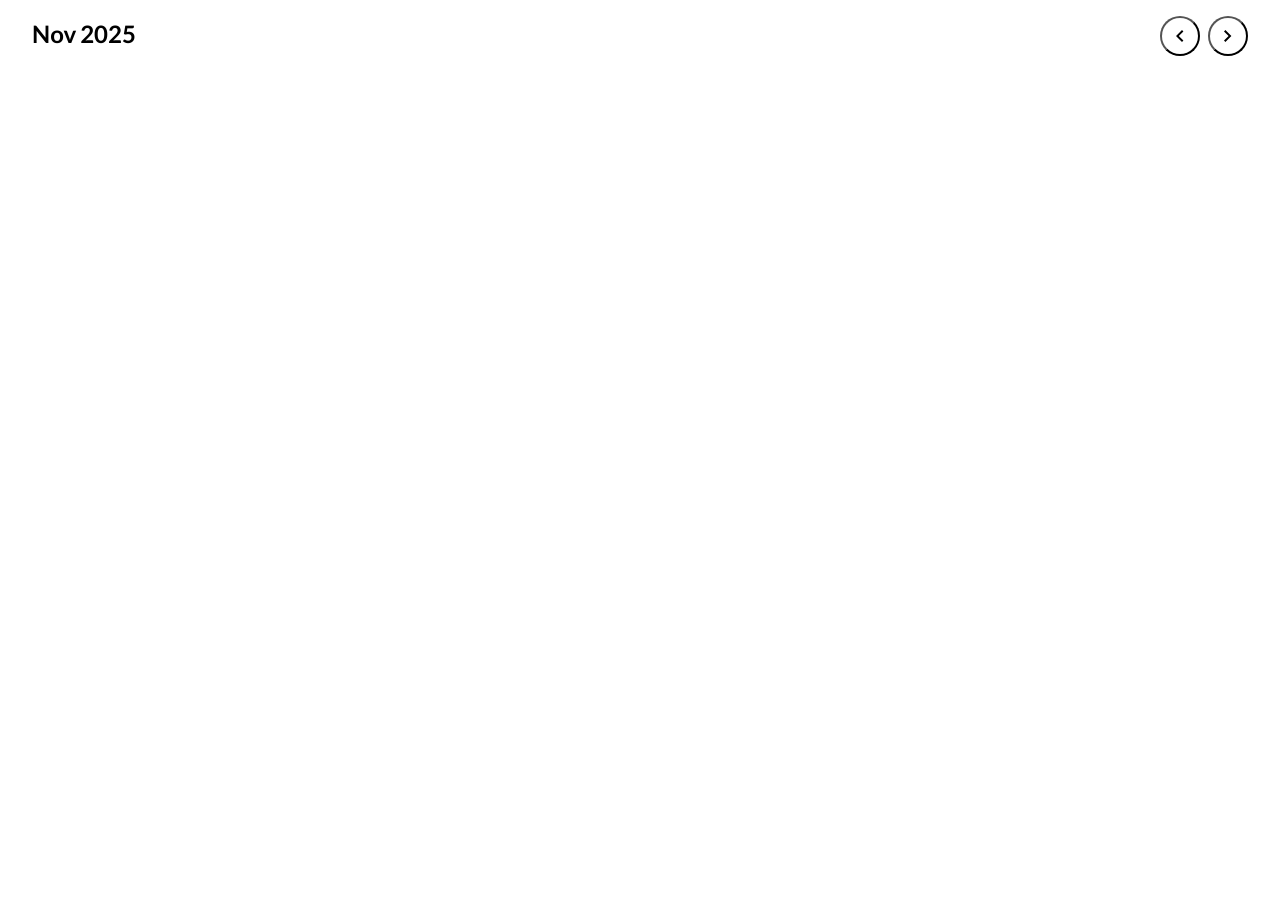
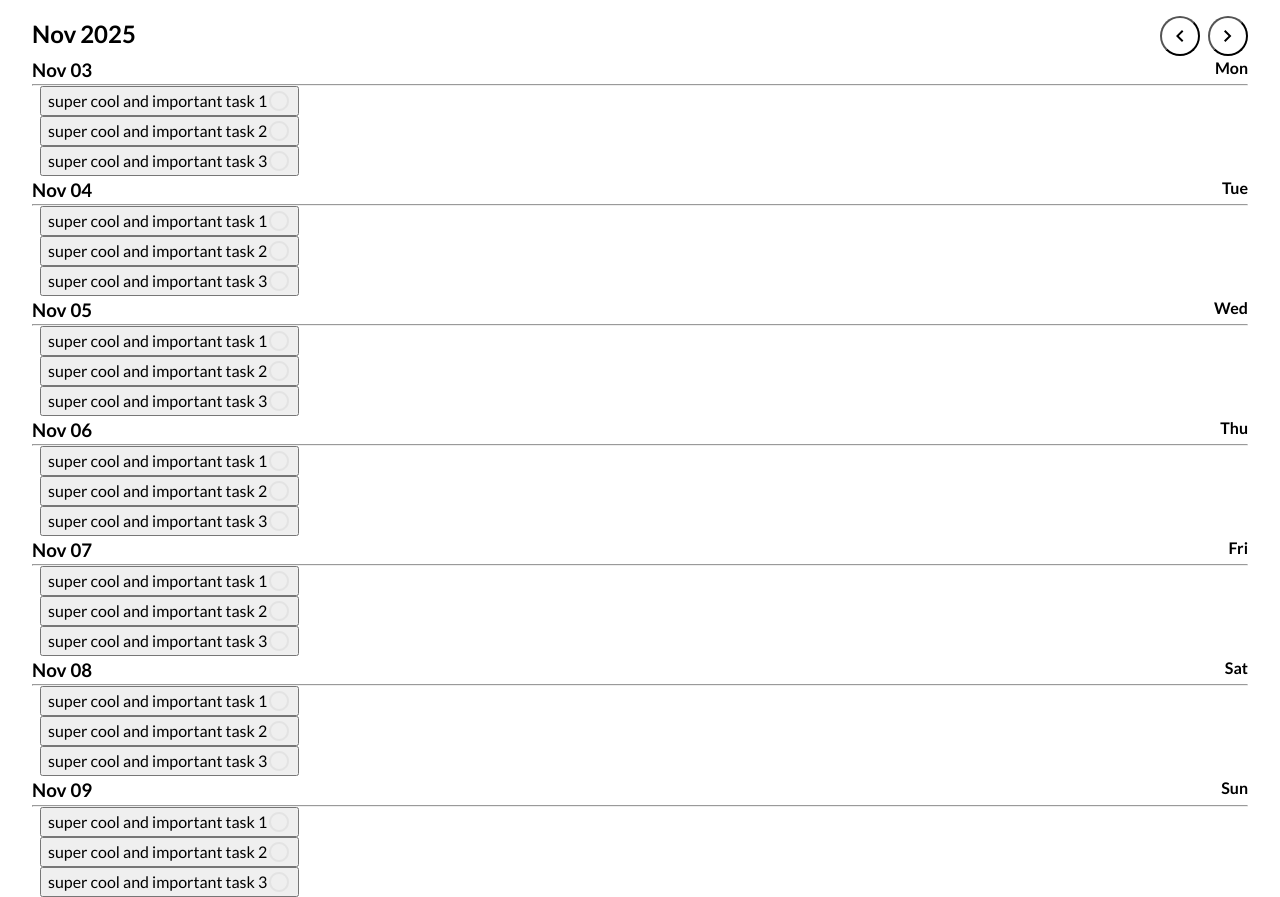
Before and after one commit to darbata/planner, a React (Vite) app: page / in a window 1280 px wide. Before the commit the page ends 800 px from the top, so only its background shows below. Built offline with nearby package versions, Linux system fonts and the light colour scheme.

Commit message:
Task list now droppable, task items now draggable, now possible to move task item to other task list

```diff
--- a/src/planner/Day.tsx
+++ b/src/planner/Day.tsx
@@ -1,23 +1,29 @@
 import './styles/day.css'
 import {TaskList} from "./TaskList.tsx";
+import type {taskModel} from "../services/firebase/taskModel.ts";
 
-type props = {
-    date: Date
-}
+export function Day({date, tasks} : {
+    date : string,
+    tasks: taskModel[]
+}) {
 
-export function Day({date} : props) {
+    if (tasks === undefined) {
+        return <div>Loading...</div>
+    }
+
+
     return (
         <div className={"day"}>
             <div className={"day__header"}>
                 <div className="day__date">
-                    <h3 className={"day__date"}>{date.getDate()}</h3>
-                    <h3 className={"day__month"}>{date.toLocaleString('default', {month: 'short'})}</h3>
+                    <h3 className={"day__date"}>{date.split(' ')[1]}</h3>
+                    <h3 className={"day__month"}>{date.split(' ')[2]}</h3>
                 </div>
-                <h4 className={"day__weekday"}>{date.toLocaleString('default', {weekday: 'short'})}</h4>
+                <h4 className={"day__weekday"}>{date.split(' ')[0]}</h4>
             </div>
             <hr/>
             <div className={"day__task_list"}>
-                <TaskList />
+                <TaskList date={date} tasks={tasks}/>
             </div>
         </div>
     )
--- a/src/planner/Planner.tsx
+++ b/src/planner/Planner.tsx
@@ -1,6 +1,6 @@
-import {Day} from "./Day.tsx";
-import {type ReactNode, useEffect, useState} from "react";
+import {useEffect, useState} from "react";
 import "./styles/planner.css"
+import {WeeklyView} from "./WeeklyView.tsx";
 
 function addDays(date : Date, days :number) : Date {
     const result = new Date(date);
@@ -54,6 +54,7 @@ export function Planner() {
                     </button>
                 </div>
             </div>
+            <WeeklyView dates={visibleDates}/>
         </section>
     )
 }
--- a/src/planner/Task.tsx
+++ b/src/planner/Task.tsx
@@ -1,29 +1,43 @@
 import './styles/task.css'
 import {useState} from "react";
+import {useDraggable} from "@dnd-kit/core";
+import * as React from "react";
 
-type TaskProps = {
+
+
+export function Task({id, description, isComplete} : {
+    id: number,
     description: string,
-    isComplete?: boolean
-}
-
-export function Task({description, isComplete} : TaskProps) {
-
+    isComplete: boolean
+}) {
     const [complete, setComplete] = useState(isComplete);
 
+    const {listeners, setNodeRef, transform} = useDraggable({
+        id: id
+    })
+
+    const style : React.CSSProperties = {
+        // visually see drag of item
+        transform: transform
+            ? `translate3d(${transform.x}px, ${transform.y}px, 0)`
+            : undefined,
+    }
+
+
     return (
-        <div className={"task"}>
-            <p className={`task__description ${complete ? "task__description--complete" : ""}`}>
+        <button className={"task"} ref={setNodeRef} {...listeners} style={style}>
+            <div className={`task__description ${complete ? "task__description--complete" : ""}`}>
                 {complete
                     ? <p><s>{description}</s></p>
                     : <p>{description}</p>
                 }
-            </p>
+            </div>
             <div onClick={() => setComplete(!complete)} className={"task__checkbox"}>
                 {complete ?
                     <img src="/circle_check.svg" alt="completed item"/> :
                     <img src="/circle_blank.svg" alt="incomplete item"/>
                 }
             </div>
-        </div>
+        </button>
     )
 }
--- a/src/planner/TaskList.tsx
+++ b/src/planner/TaskList.tsx
@@ -1,57 +1,31 @@
-import {data} from "../services/firebase/data.ts";
+import {useDroppable} from "@dnd-kit/core";
 import type {taskModel} from "../services/firebase/taskModel.ts";
-import {closestCenter, DndContext, KeyboardSensor, PointerSensor, useSensor, useSensors} from "@dnd-kit/core";
-import {arrayMove, SortableContext, sortableKeyboardCoordinates, verticalListSortingStrategy} from "@dnd-kit/sortable";
-import {restrictToParentElement, restrictToVerticalAxis} from "@dnd-kit/modifiers";
-import {useState} from "react";
-import {SortableItem} from "./components/SortableItem.tsx";
 import {Task} from "./Task.tsx";
 
-export function TaskList() {
-    const [tasks, setTasks] = useState<taskModel[]>(data);
+export function TaskList({date, tasks} : {
+    date: string,
+    tasks: taskModel[]
+}) {
 
-    const sensors = useSensors(
-        useSensor(PointerSensor),
-        useSensor(KeyboardSensor, {
-            coordinateGetter: sortableKeyboardCoordinates,
-        })
-    );
-
-    function handleDragEnd(event: any) {
-        const { active, over } = event;
-
-        // not over anything
-        if (!over) return;
-
-        // same item
-        if (active.id === over.id) return;
-
-        const oldIndex = tasks.findIndex((t) => String(t.id) === String(active.id));
-        const newIndex = tasks.findIndex((t) => String(t.id) === String(over.id));
-
-        if (oldIndex === -1 || newIndex === -1) return;
-
-        // Use arrayMove to create a new array (does not mutate original)
-        setTasks((prev) => arrayMove(prev, oldIndex, newIndex));
-    }
+    const {setNodeRef} = useDroppable({
+        id: date
+    })
 
     return (
-        <DndContext
-            sensors={sensors}
-            collisionDetection={closestCenter}
-            onDragEnd={handleDragEnd}
-            modifiers={[restrictToVerticalAxis, restrictToParentElement]}
-        >
-            <SortableContext
-                items={tasks.map(task => task.id)}
-                strategy={verticalListSortingStrategy}
-            >
-                {tasks.map(task =>
-                    <SortableItem key={task.id} id={task.id}>
-                        <Task description={task.description}></Task>
-                    </SortableItem>
-                )}
-            </SortableContext>
-        </DndContext>
+        <div ref={setNodeRef}>
+            <ul>
+                {tasks
+                    .sort((a, b) => a.order - b.order)
+                    .map(task =>
+                        <Task key={task.id}
+                              id={task.id}
+                              description={task.description}
+                              isComplete={task.isComplete}
+                        />
+                    )
+                }
+            </ul>
+        </div>
     )
+
 }
--- /dev/null
+++ b/src/planner/WeeklyView.tsx
@@ -0,0 +1,88 @@
+import {useEffect, useState} from "react";
+import type {taskModel} from "../services/firebase/taskModel.ts";
+import {Day} from "./Day.tsx";
+import {DndContext, type DragEndEvent} from "@dnd-kit/core";
+
+// must fetch all the tasks given the list of dates to fetch for
+export function WeeklyView({ dates }: { dates: string[] }) {
+    const [tasks, setTasks] = useState<Record<string, taskModel[]>>({});
+
+    useEffect(() => {
+        let idCounter = 0;
+        setTasks(() => {
+            const newTasks: Record<string, taskModel[]> = {};
+
+            dates.forEach((date) => {
+                newTasks[date] = [];
+
+                // place in some sample tasks
+                for (let i = 1; i < 4; i++) {
+                    newTasks[date].push({
+                        id: idCounter++,
+                        order: i,
+                        description: `super cool and important task ${i}`,
+                        isComplete: false
+                    })
+                }
+            });
+
+            return newTasks;
+        });
+    }, [dates]);
+
+    console.log(tasks)
+
+    function findTaskDate(id) : string {
+
+        for (const date in tasks) {
+            const list = tasks[date];
+            const index = list.findIndex((task : taskModel) => task.id === id);
+
+            if (index !== -1) {
+                return date;
+            }
+
+        }
+
+        return undefined;
+    }
+
+    function handleDragEnd(event : DragEndEvent) {
+        const {active, over} = event;
+
+        if (!over || !active) return;
+
+        const toDate = over.id;
+
+        const fromDate : string = findTaskDate(active.id);
+
+        if (!fromDate) return;
+        if (fromDate == toDate) return;
+
+        setTasks((prev) => {
+            const activeTaskIndex = prev[fromDate].findIndex(task => task.id === active.id);
+            const activeTask = prev[fromDate][activeTaskIndex];
+
+            const newFromList = [...prev[fromDate]];
+            newFromList.splice(activeTaskIndex, 1);
+
+            const newToList = [...prev[toDate], activeTask];
+
+            return {
+                ...prev,
+                [fromDate]: newFromList,
+                [toDate]: newToList,
+            }
+        })
+
+    }
+
+
+    return (
+        <DndContext onDragEnd={handleDragEnd} on>
+            {dates.map((date) => (
+                <Day key={date} date={date} tasks={tasks[date]}/>
+            ))}
+        </DndContext>
+    );
+}
--- a/src/services/firebase/taskModel.ts
+++ b/src/services/firebase/taskModel.ts
@@ -1,4 +1,6 @@
 export type taskModel = {
     id: number;
+    order: number;
     description: string;
+    isComplete: boolean;
 }
```
Also changed, not shown: src/services/firebase/data.ts (+4 -4 lines).
